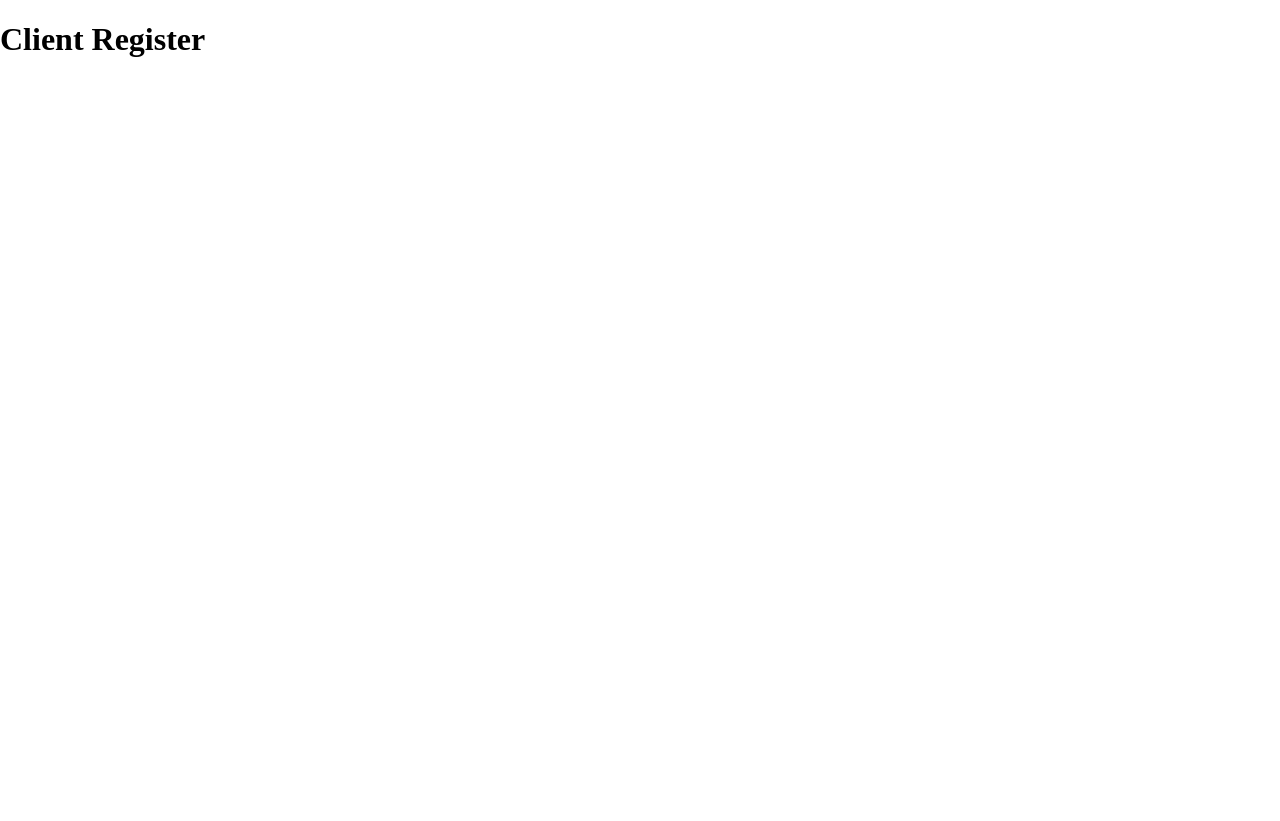
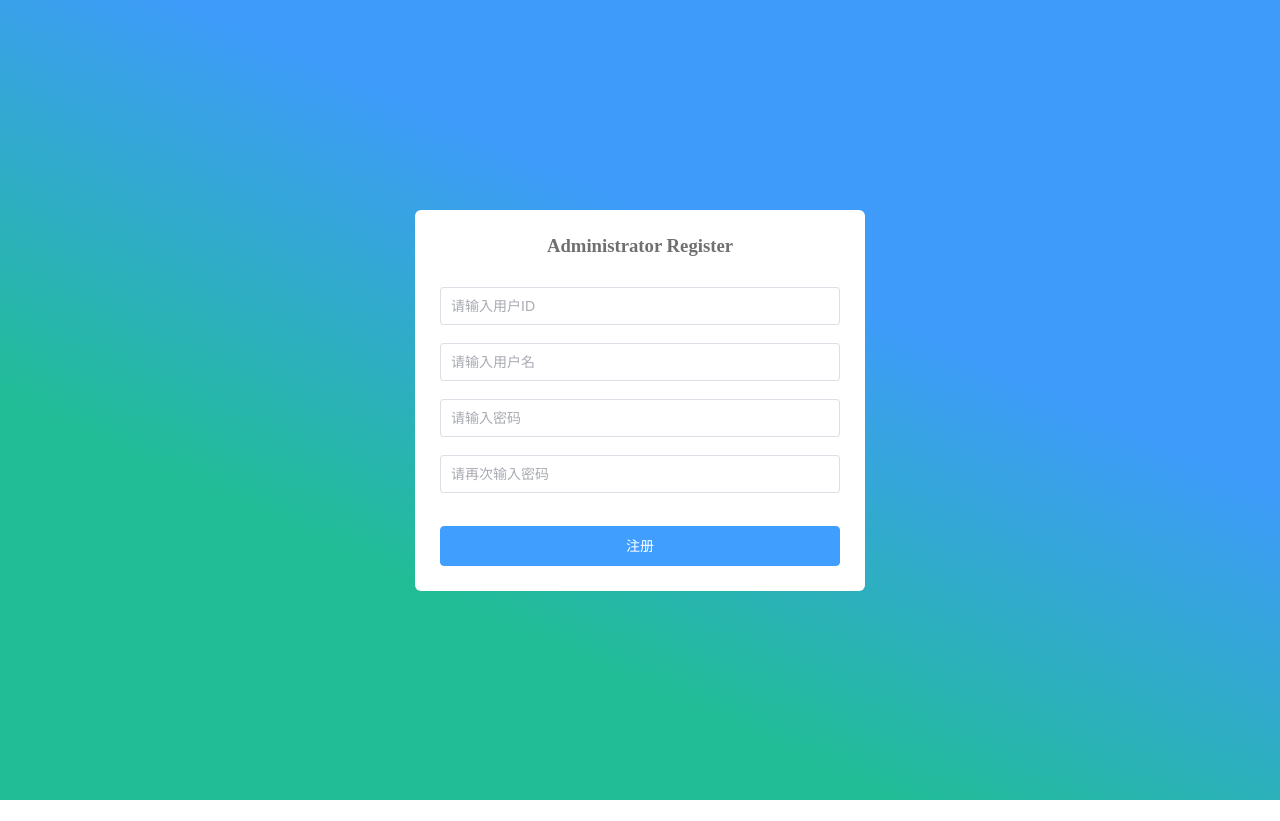
Before and after one commit to shenbengit/vue3demo, a Vue app: page /#/register in a window 1280 px wide. After the commit the page ends 800 px from the top, so only its background shows below. Built offline with nearby package versions, Linux system fonts and the light colour scheme.

Commit message:
完成注册功能

```diff
--- a/src/api/user-api.ts
+++ b/src/api/user-api.ts
@@ -1,5 +1,5 @@
 import {httpGet, httpPost} from "@/util/http";
-import {ApiResponse, UserInfoBean, UserLoginBean} from "@/bean/api-bean";
+import {ApiResponse, UserInfoBean, UserLoginBean, CheckUserIdBean, UserRegisterBean} from "@/bean/api-bean";
 
 /**
  * 用户登录
@@ -9,3 +9,36 @@ import {ApiResponse, UserInfoBean, UserLoginBean} from "@/bean/api-bean";
 export function userLogin(bean: UserLoginBean): Promise<ApiResponse<UserInfoBean>> {
     return httpPost<ApiResponse<UserInfoBean>, UserLoginBean>("/srs_rtc/user/userLogin", bean);
 }
+
+/**
+ * 校验用户Id是否可用
+ *
+ * @param bean
+ */
+export function checkUserId(bean: CheckUserIdBean): Promise<ApiResponse> {
+    return httpPost<ApiResponse, CheckUserIdBean>("/srs_rtc/user/checkUserId", bean);
+}
+
+/**
+ * 注册用户
+ *
+ * @param bean
+ */
+export function insertUser(bean: UserRegisterBean): Promise<ApiResponse> {
+    return httpPost<ApiResponse, UserRegisterBean>("/srs_rtc/user/insertUser", bean);
+}
+
+/**
+ * 根据用户id和用户类型获取用户信息
+ *
+ * @param userId
+ * @param userType
+ */
+export function getUserInfo(userId: string, userType: string): Promise<ApiResponse<UserInfoBean>> {
+    return httpGet<ApiResponse<UserInfoBean>>("/srs_rtc/user/insertUser", {
+        params: {
+            userId: userId,
+            userType: userType
+        }
+    });
+}
--- a/src/bean/entity.ts
+++ b/src/bean/entity.ts
@@ -1,3 +1,6 @@
+/**
+ * 用户登录
+ */
 export class UserLoginEntity {
     public userId = "";
     public password = "";
@@ -7,3 +10,21 @@ export class UserLoginEntity {
      */
     public userType = "";
 }
+
+/**
+ * 用户注册
+ */
+export class UserRegisterEntity {
+    public userId = "";
+    public username = "";
+    public password = "";
+    /**
+     * 保留字段，提交接口不用
+     */
+    public passwordAgain = "";
+    /**
+     * 客户端：0
+     * 管理端：1
+     */
+    public userType = "";
+}
--- a/src/components/Login.vue
+++ b/src/components/Login.vue
@@ -1,6 +1,6 @@
 <template>
   <div class="login-form">
-    <h3 class="title">SrsRtcWebClient登录</h3>
+    <h3 class="title">{{ userType === clientType ? "Client" : "Administrator" }} Login</h3>
 
     <el-form
         ref="loginForm"
@@ -27,20 +27,19 @@
         >
         </el-input>
       </el-form-item>
+    </el-form>
 
-      <el-form-item style="width: 100%">
     <el-button
         size="large"
         type="primary"
-            style="width: 100%"
+        style="width: 100%;margin-top: 15px"
         @click="handleLogin"
+
     >登录
     </el-button>
-      </el-form-item>
-    </el-form>
 
-    <div style="float: right">
-      <router-link class="link-type" style="color:#409eff;" :to="{name:'clientRegister', query:{userType: userType}}">
+    <div style="float: right;margin-top: 20px">
+      <router-link class="link-type" style="color:#409eff;" :to="{name:'register', query:{userType: userType}}">
         立即注册
       </router-link>
     </div>
@@ -53,9 +52,10 @@
 import {defineComponent} from "vue";
 import {UserLoginEntity} from "@/bean/entity";
 import {ElMessage} from "element-plus";
+import {USER_TYPE_ADMINISTRATOR, USER_TYPE_CLIENT} from "@/constant/constant";
 
 export default defineComponent({
-  name: "ClientLogin",
+  name: "UserLogin",
   props: {
     /**
      * 用户类型
@@ -67,7 +67,8 @@ export default defineComponent({
   },
   data() {
     return {
-      codeUrl: "",
+      clientType: USER_TYPE_CLIENT,
+      administrator: USER_TYPE_ADMINISTRATOR,
       loginForm: new UserLoginEntity(),
       loginRules: {
         userId: [
@@ -142,7 +143,7 @@ export default defineComponent({
   border-radius: 6px;
   background: #ffffff;
   width: 400px;
-  padding: 25px 25px 5px 25px;
+  padding: 25px 25px 25px 25px;
 
   .el-input {
     height: 38px;
--- a/src/components/Register.vue
+++ b/src/components/Register.vue
@@ -1,18 +1,200 @@
 <template>
-  <div class="register">
-    <h1>Client Register</h1>
+  <div class="register-form">
+    <h3 class="title">{{ userType === clientType ? "Client" : "Administrator" }} Register</h3>
+
+    <el-form
+        ref="registerForm"
+        :model="registerForm"
+        :rules="registerRules"
+    >
+      <el-form-item prop="userId">
+        <el-input
+            v-model="registerForm.userId"
+            type="text"
+            clearable="clearable"
+            auto-complete="off"
+            placeholder="请输入用户ID"
+        >
+        </el-input>
+      </el-form-item>
+      <el-form-item prop="username">
+        <el-input
+            v-model="registerForm.username"
+            type="text"
+            clearable="clearable"
+            auto-complete="off"
+            placeholder="请输入用户名"
+        >
+        </el-input>
+      </el-form-item>
+      <el-form-item prop="password">
+        <el-input
+            v-model="registerForm.password"
+            type="password"
+            clearable="clearable"
+            auto-complete="off"
+            placeholder="请输入密码"
+        >
+        </el-input>
+      </el-form-item>
+      <el-form-item prop="passwordAgain">
+        <el-input
+            v-model="registerForm.passwordAgain"
+            type="password"
+            clearable="clearable"
+            auto-complete="off"
+            placeholder="请再次输入密码"
+        >
+        </el-input>
+      </el-form-item>
+    </el-form>
+
+    <el-button
+        :loading="loading"
+        size="large"
+        type="primary"
+        style="width: 100%;margin-top: 15px"
+        @click="handleLogin"
+    >注册
+    </el-button>
   </div>
 </template>
 
 <script lang="ts">
+
 import {defineComponent} from "vue";
+import {UserRegisterEntity} from "@/bean/entity";
+import {ElMessage} from "element-plus";
+import {USER_TYPE_ADMINISTRATOR, USER_TYPE_CLIENT} from "@/constant/constant";
 
 export default defineComponent({
-  name: "ClientRegister"
+  name: "UserRegister",
+  props: {
+    /**
+     * 用户类型
+     */
+    userType: {
+      type: String,
+      required: true
+    },
+    loading: {
+      type: Boolean,
+      required: true,
+      default: false
+    }
+
+  },
+  data() {
+    return {
+      clientType: USER_TYPE_CLIENT,
+      administrator: USER_TYPE_ADMINISTRATOR,
+      registerForm: new UserRegisterEntity(),
+      registerRules: {
+        userId: [
+          {required: true, trigger: "blur", message: "请输入您的用户ID"}
+        ],
+        username: [
+          {required: true, trigger: "blur", message: "请输入您的用户名"}
+        ],
+        password: [
+          {required: true, trigger: "blur", message: "请输入您的密码"}
+        ],
+        passwordAgain: [
+          {required: true, trigger: "blur", message: "请再次输入您的密码"}
+        ]
+      }
+    };
+  },
+  methods: {
+    showWarningMessage(msg: string) {
+      ElMessage({
+        showClose: true,
+        message: msg,
+        type: "warning",
+        center: true
+      });
+    },
+    handleLogin() {
+      if (this.registerForm.userId === "") {
+        this.showWarningMessage("请输入您的用户ID");
+        return;
+      }
+      if (this.registerForm.username === "") {
+        this.showWarningMessage("请输入您的用户名");
+        return;
+      }
+      if (this.registerForm.password === "") {
+        this.showWarningMessage("请输入您的密码");
+        return;
+      }
+      if (this.registerForm.passwordAgain === "") {
+        this.showWarningMessage("请再次输入您的密码");
+        return;
+      }
+      if (this.registerForm.password !== this.registerForm.passwordAgain) {
+        this.showWarningMessage("两次密码输入不一致");
+        return;
+      }
+      this.registerForm.userType = this.userType;
+      //与父组件通信
+      this.$emit("handleRegister", this.registerForm);
+    }
+  }
 });
 
 </script>
 
-<style scoped>
+<style scoped lang="scss">
+
+.title {
+  margin: 0 auto 30px auto;
+  text-align: center;
+  color: #707070;
+}
+
+.register-form {
+  border-radius: 6px;
+  background: #ffffff;
+  width: 400px;
+  padding: 25px 25px 25px 25px;
+
+  .el-input {
+    height: 38px;
+
+    input {
+      height: 38px;
+    }
+  }
+}
+
+.login-tip {
+  font-size: 13px;
+  text-align: center;
+  color: #bfbfbf;
+}
+
+.login-code {
+  width: 33%;
+  height: 38px;
+  float: right;
+}
+
+.el-login-footer {
+  height: 40px;
+  line-height: 40px;
+  position: fixed;
+  bottom: 0;
+  width: 100%;
+  text-align: center;
+  color: #fff;
+  font-family: Arial, serif;
+  font-size: 12px;
+  letter-spacing: 1px;
+}
+
+.login-code-img {
+  height: 38px;
+}
+
 
 </style>
--- a/src/main.ts
+++ b/src/main.ts
@@ -6,4 +6,8 @@ import ElementPlus from "element-plus";
 import "element-plus/dist/index.css";
 import "./css/global.scss";
 
-createApp(App).use(store).use(router).use(ElementPlus).mount("#app");
+createApp(App)
+    .use(store)
+    .use(router)
+    .use(ElementPlus)
+    .mount("#app");
--- a/src/router/index.ts
+++ b/src/router/index.ts
@@ -9,12 +9,12 @@ const routes: Array<RouteRecordRaw> = [
     },
     {
         path: "/login",
-        name: "clientLogin",
+        name: "login",
         component: () => import("../views/LoginView.vue")
     },
     {
         path: "/register",
-        name: "clientRegister",
+        name: "register",
         component: () => import("../views/RegisterView.vue")
     }
 ];
--- a/src/views/LoginView.vue
+++ b/src/views/LoginView.vue
@@ -7,16 +7,14 @@
 <script lang="ts">
 import {defineComponent} from "vue";
 import ClientLogin from "@/components/Login.vue";
-import {httpGet, httpPost} from "@/util/http";
-import {ApiResponse, UserInfoBean, UserLoginBean} from "@/bean/api-bean";
+import {UserLoginBean} from "@/bean/api-bean";
 import {UserLoginEntity} from "@/bean/entity";
-import {ElLoading} from "element-plus";
+import {ElMessage, ElLoading} from "element-plus";
 import {userLogin} from "@/api/user-api";
-import {ElMessage} from "element-plus/es";
 import {RESULT_OK} from "@/constant/constant";
 
 export default defineComponent({
-  name: "ClientLoginView",
+  name: "LoginView",
   data() {
     return {
       userType: "0"
@@ -27,26 +25,23 @@ export default defineComponent({
   },
   methods: {
     showWarningMessage(msg: string) {
-      ElMessage({
+      ElMessage.warning({
         showClose: true,
         message: msg,
-        type: "warning",
         center: true
       });
     },
     showErrorMessage(msg: string) {
-      ElMessage({
+      ElMessage.error({
         showClose: true,
         message: msg,
-        type: "error",
         center: true
       });
     },
     showSuccessMessage(msg: string) {
-      ElMessage({
+      ElMessage.success({
         showClose: true,
         message: msg,
-        type: "success",
         center: true
       });
     },
@@ -72,7 +67,7 @@ export default defineComponent({
         }
       }).catch(error => {
         loading.close();
-        this.showWarningMessage("登录异常：" + error);
+        this.showErrorMessage("登录异常：" + error);
       });
     }
   },
@@ -93,11 +88,6 @@ export default defineComponent({
   },
   mounted() {
     console.log("login view - mounted");
-    httpGet<ApiResponse<UserInfoBean[]>>("/srs_rtc/user/getAllUserInfo")
-        .then((response) => {
-          //
-          console.log("httpGet:", response);
-        });
   },
   beforeUnmount() {
     console.log("login view - beforeUnmount");
--- a/src/views/RegisterView.vue
+++ b/src/views/RegisterView.vue
@@ -1,28 +1,83 @@
 <template>
-  <div>
-    <client-register></client-register>
+  <div class="register-view">
+    <client-register :user-type="userType" v-on:handle-register="handlerRegister" :loading="loading"></client-register>
   </div>
 </template>
 
 <script lang="ts">
 import {defineComponent} from "vue";
 import ClientRegister from "@/components/Register.vue";
+import {UserRegisterEntity} from "@/bean/entity";
+import {checkUserId, insertUser} from "@/api/user-api";
+import {CheckUserIdBean, UserRegisterBean} from "@/bean/api-bean";
+import {RESULT_OK} from "@/constant/constant";
+import {ElMessage} from "element-plus";
 
 export default defineComponent({
-  name: "ClientRegisterView",
-  data() {
-    return {};
-  },
+  name: "RegisterView",
   components: {
     ClientRegister
   },
+  data() {
+    return {
+      userType: "",
+      loading: false
+    };
+  },
+  methods: {
+    handlerRegister(entity: UserRegisterEntity) {
+      this.loading = true;
+      const checkUser: CheckUserIdBean = {
+        userId: entity.userId, userType: entity.userType
+      };
+      checkUserId(checkUser).then(response => {
+        if (response.code == RESULT_OK) {
+          this.registerUser(entity);
+        } else {
+          this.loading = false;
+          ElMessage.warning("用户id已被注册");
+        }
+      }).catch(error => {
+        this.loading = false;
+        ElMessage.error("校验用户id是否可用error：" + error);
+      });
+    },
+    registerUser(entity: UserRegisterEntity) {
+      const bean: UserRegisterBean = {
+        password: entity.password, userId: entity.userId, userType: entity.userType, username: entity.username
+      };
+
+      insertUser(bean).then(response => {
+        this.loading = false;
+        if (response.code == RESULT_OK) {
+          ElMessage.success("注册成功");
+          setTimeout(() => {
+            this.$router.push({name: "login", query: {userType: this.userType}});
+          }, 1000);
+        } else {
+          ElMessage.warning("注册失败：" + response.msg);
+        }
+      }).catch(error => {
+        this.loading = false;
+        ElMessage.error("注册error：" + error);
+      });
+    }
+  },
+
   created() {
-    console.log(this.$route.query);
+    this.userType = this.$route.query.userType as string;
   }
 });
 
 </script>
 
-<style scoped>
+<style scoped lang="scss">
 
+.register-view {
+  display: flex;
+  justify-content: center;
+  align-items: center;
+  height: 100%;
+  background: -webkit-gradient(linear, 180 0, 0 50%, from(#3e9bfa), to(#21bd96));
+}
 </style>
```
Also changed, not shown: src/bean/api-bean.ts (+26 -0 lines), src/views/IndexView.vue (+33 -5 lines). Lines whose indentation alone changed are shown as unchanged.
